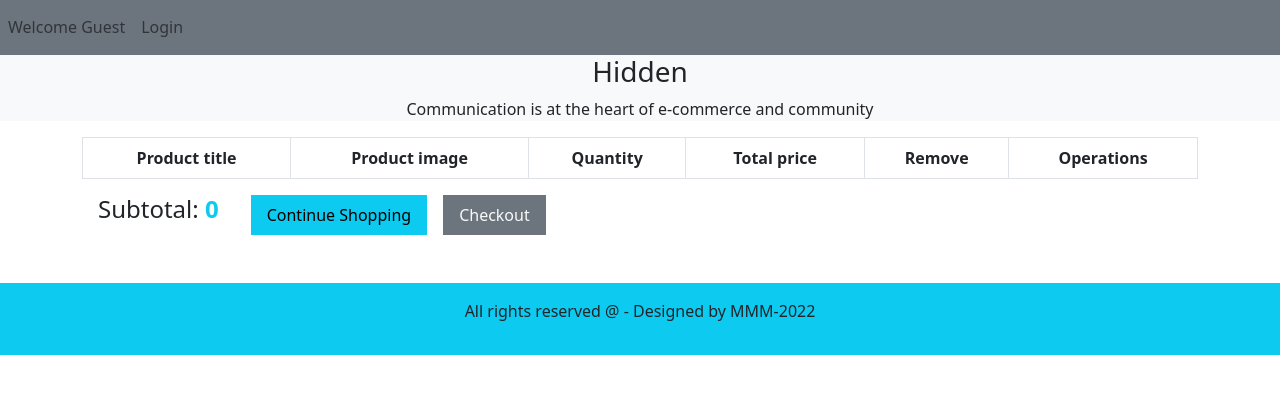
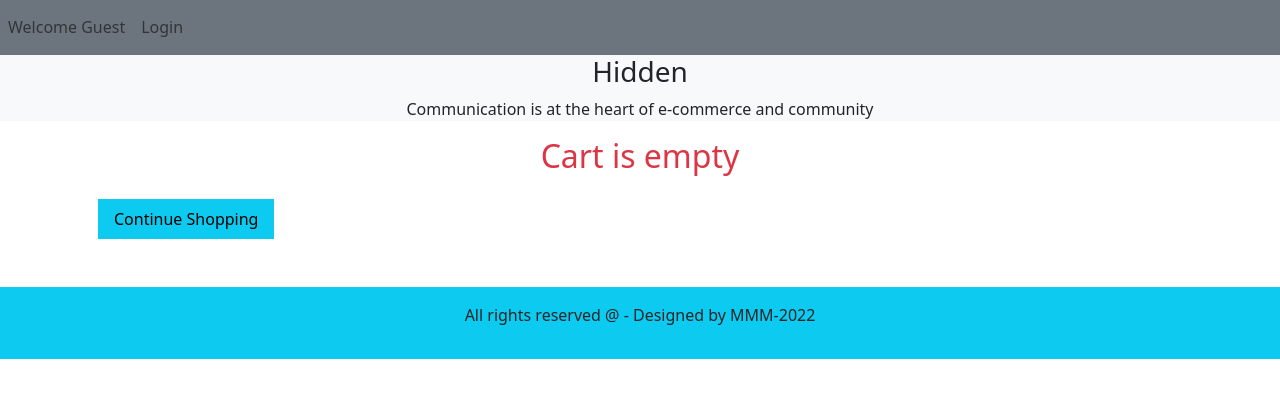
Before and after one commit to asqar-8828/Ecommerce_website, a PHP site: page /cart.php in a window 1280 px wide. Shown: the part 105-503 px from the top of the page. Run offline with PHP 8.4, Linux system fonts and the light colour scheme; tables that the repository leaves empty or names only in its code hold one stand-in row (values such as "Sample post"); lists and menus that the app fills with data are empty.

Commit message:
Displaying empty cart message

```diff
--- a/cart.php
+++ b/cart.php
@@ -81,17 +81,7 @@
         <div class="row">
             <form action="" method="post">
             <table class="table table-bordered text-center">
-                <thead>
-                    <tr>
-                        <th>Product title</th>
-                        <th>Product image</th>
-                        <th>Quantity</th>
-                        <th>Total price</th>
-                        <th>Remove</th>
-                        <th colspan="2">Operations</th>
-                    </tr>
-                </thead>
-                <tbody>
+
                     <!-- php code to display dynamic data -->
                     <?php
 
@@ -99,6 +89,21 @@
                     $get_ip_add = getIPAddress();
                     $cart_query = "select * from `cart_details` where ip_address = '$get_ip_add'";
                     $result = mysqli_query($con,$cart_query);
+                    $result_query = mysqli_num_rows($result);
+                    if ($result_query > 0) {
+                        echo "
+                        <thead>
+                    <tr>
+                        <th>Product title</th>
+                        <th>Product image</th>
+                        <th>Quantity</th>
+                        <th>Total price</th>
+                        <th>Remove</th>
+                        <th colspan='2'>Operations</th>
+                    </tr>
+                </thead>
+                <tbody>
+                        ";
                     while ($row=mysqli_fetch_array($result)) {
                         $product_id = $row['product_id'];
                         $select_products = "select * from `products` where product_id='$product_id' ";
@@ -138,15 +143,38 @@
                         <?php
                                 }
                                     }
-                        ?>
+                    }
+                    else {
+                        echo "<h2 class='text-center text-danger'>Cart is empty </h2>";
+                    }
+                    ?>
                 </tbody>
 
             </table>
             <!--Subtotal-->
             <div class="d-flex mb-5">
-                <h4 class="px-3">Subtotal: <strong class="text-info"><?php echo $total_price; ?></strong></h4>
-                <a href="index.php"><button class="bg-info px-3 py-2 mx-3 border-0">Continue Shopping</button></a>
-                <a href="#"><button class="bg-secondary px-3 py-2 border-0 text-light">Checkout</button></a>
+                <?php
+
+                $get_ip_add = getIPAddress();
+                $cart_query = "select * from `cart_details` where ip_address = '$get_ip_add'";
+                $result = mysqli_query($con,$cart_query);
+                $result_query = mysqli_num_rows($result);
+                if ($result_query > 0) {
+                    echo "
+                    <h4 class='px-3'>Subtotal: <strong class='text-info'> $total_price </strong></h4>
+                    <input type='submit' value='Continue Shopping' class='bg-info px-3 py-2 mx-3 border-0' name='continue_shopping'>
+                    <a href='#'><button class='bg-secondary px-3 py-2 border-0 text-light'>Checkout</button></a>
+                    ";
+                } else {
+                    echo "
+                    <input type='submit' value='Continue Shopping' class='bg-info px-3 py-2 mx-3 border-0' name='continue_shopping'>
+                    ";
+                }
+                if (isset($_POST['continue_shopping'])){
+                    echo "<script>window.open('index.php','_self')</script>";
+                }
+                ?>
+
 
             </div>
 
```
